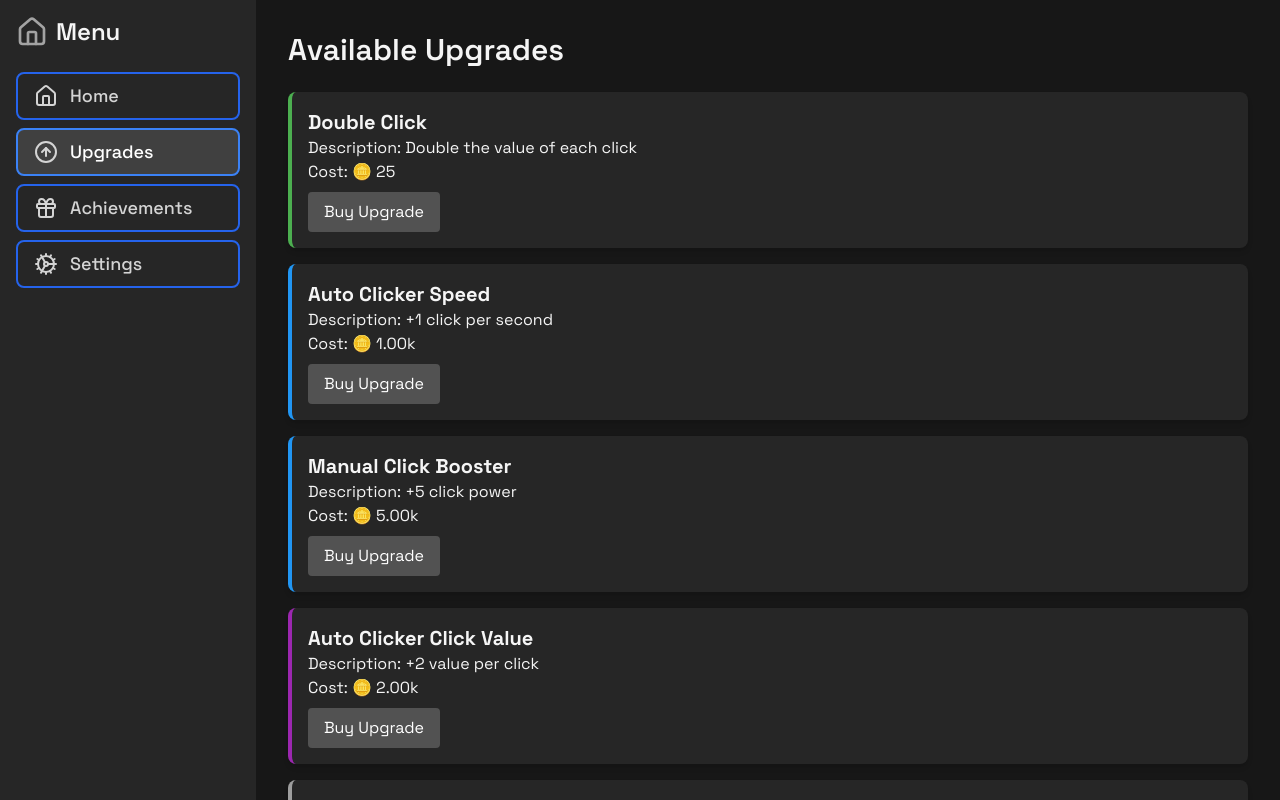
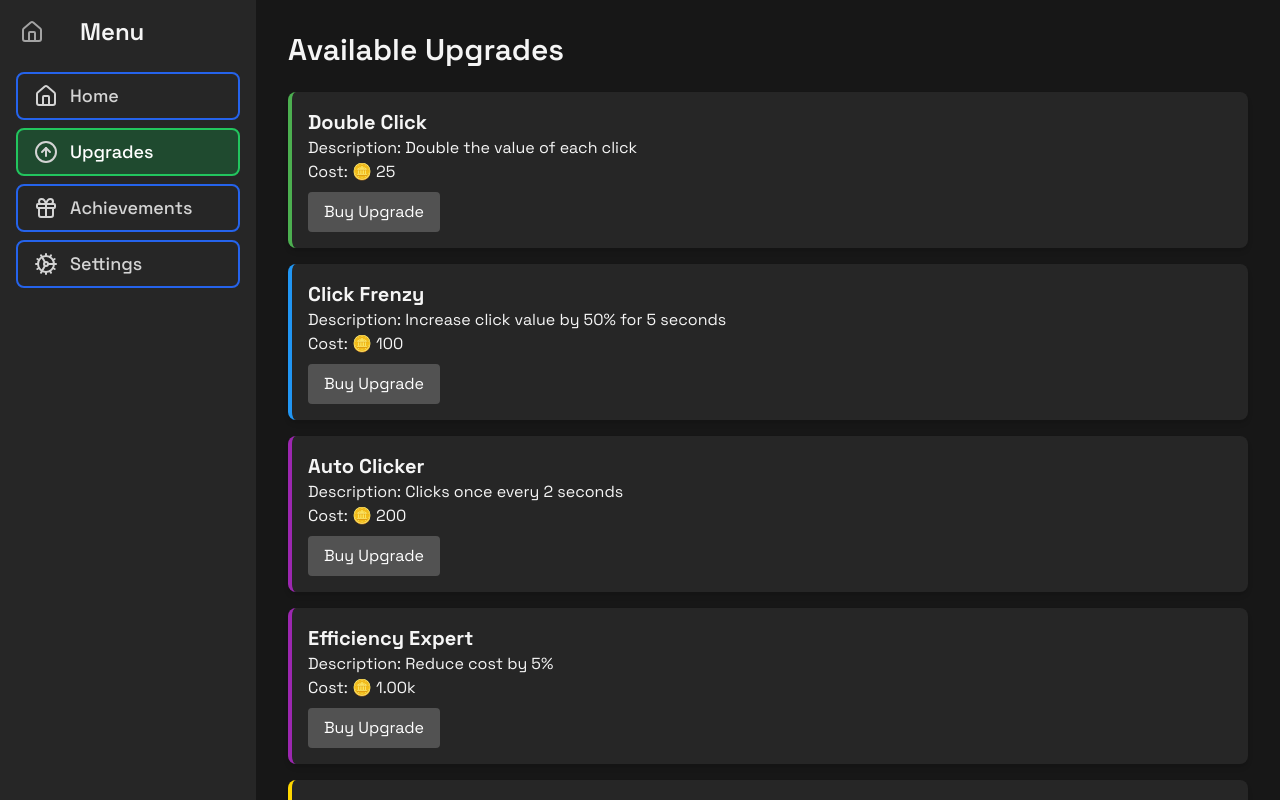
Before and after one commit to prodbyeagle/idleclicker2.0, a React (Create React App) app: page / in a window 1280 px wide. Both pictures are taken after a click on the button "Upgrades". Shown: the top 800 px of the page. Built offline with nearby package versions, Linux system fonts and the light colour scheme.

Commit message:
update 5

```diff
--- a/src/App.js
+++ b/src/App.js
@@ -5,25 +5,16 @@ import Sidebar from './components/Sidebar';
 import Modal from './components/Modal';
 import Settings from './components/Settings';
 import Upgrades from './components/Upgrades';
-import achievementsData from './data/achievements.json';
 
 const App = () => {
   const { t } = useTranslation();
   const [activeTab, setActiveTab] = useState('home');
   const [isUpgradeModalOpen, setUpgradeModalOpen] = useState(false);
-  const [isAchievementsModalOpen, setAchievementsModalOpen] = useState(false);
-  const [achievements, setAchievements] = useState([]);
   // eslint-disable-next-line
   const [points, setPoints] = useState(0);
   // eslint-disable-next-line
   const [upgradesCount, setUpgradesCount] = useState(0);
   const [isCollapsed, setIsCollapsed] = useState(false); // Track sidebar collapse
-
-  useEffect(() => {
-    if (activeTab === 'achievements') {
-      setAchievements(achievementsData.achievements);
-    }
-  }, [activeTab]);
 
   useEffect(() => {
     const handleResize = () => {
@@ -50,30 +41,17 @@ const App = () => {
           />
         )}
         {activeTab === 'upgrades' && (
-          <Upgrades/>
+          <Upgrades />
         )}
         {activeTab === 'settings' && (
           <Settings />
         )}
         {activeTab === 'achievements' && (
-          <div className="space-y-4">
-            <h2 className="text-3xl font-semibold mb-6">{t('achievements')}</h2>
-            {achievements.length > 0 ? (
-              achievements.map((achievement) => (
-                <div
-                  key={achievement.id}
-                  className="bg-neutral-800 p-4 rounded-lg shadow-md border-l-4"
-                  style={{ borderColor: getRarityColor(achievement.rarity) }}
-                >
-                  <h3 className="text-xl font-bold mb-2">{t(`achievement_${achievement.id}_name`)}</h3>
-                  <p className="text-lg mb-2">{t('description')}: {t(`achievement_${achievement.id}_description`)}</p>
-                  <p className="text-lg mb-2">{t('reward')}: {achievement.reward}</p>
-                  <p className="text-lg mb-2">{t('unlocked')}: {achievement.unlocked ? t('✅') : t('❌')}</p>
-                </div>
-              ))
-            ) : (
-              <p className="text-lg">{t('noAchievements')}</p>
-            )}
+          <div className="flex items-center justify-center h-full">
+            <div className="text-center">
+              <h2 className="text-5xl font-semibold mb-6">{t('achievements')}</h2>
+              <p className="text-2xl">{t('comingSoon')}</p>
+            </div>
           </div>
         )}
       </div>
@@ -82,30 +60,8 @@ const App = () => {
         <h2 className="text-3xl font-semibold mb-6">{t('availableUpgrades')}</h2>
         <IdleClicker modalType="upgrades" />
       </Modal>
-
-      <Modal isOpen={isAchievementsModalOpen} onClose={() => setAchievementsModalOpen(false)}>
-        <h2 className="text-3xl font-semibold mb-6">{t('achievements')}</h2>
-        <div className="space-y-4">
-          <p className="text-lg">{t('noAchievements')}</p>
-        </div>
-      </Modal>
     </div>
   );
 };
 
-const getRarityColor = (rarity) => {
-  switch (rarity) {
-    case 'common':
-      return '#4CAF50';
-    case 'rare':
-      return '#2196F3';
-    case 'epic':
-      return '#9C27B0';
-    case 'legendary':
-      return '#ffd700';
-    default:
-      return '#9E9E9E';
-  }
-};
-
 export default App;
--- /dev/null
+++ b/src/components/Checkbox.jsx
@@ -0,0 +1,39 @@
+import React from 'react';
+
+const Checkbox = ({ checked, onChange, label, disabled }) => {
+   return (
+      <label className={`flex items-center cursor-pointer ${disabled ? 'opacity-50 cursor-not-allowed' : 'text-neutral-100'}`}>
+         <input
+            type="checkbox"
+            checked={checked}
+            onChange={disabled ? undefined : onChange}
+            className="hidden"
+            disabled={disabled}
+         />
+         <span
+            className={`flex items-center justify-center w-6 h-6 border rounded mr-3 transition-colors duration-200 ${disabled ? 'bg-neutral-700 border-neutral-500' : (checked ? 'bg-green-500 border-green-500' : 'bg-neutral-800 border-neutral-600')
+               }`}
+         >
+            {checked && !disabled && (
+               <svg
+                  className="w-4 h-4 text-neutral-900"
+                  fill="none"
+                  stroke="currentColor"
+                  viewBox="0 0 24 24"
+                  xmlns="http://www.w3.org/2000/svg"
+               >
+                  <path
+                     strokeLinecap="round"
+                     strokeLinejoin="round"
+                     strokeWidth="2"
+                     d="M5 13l4 4L19 7"
+                  />
+               </svg>
+            )}
+         </span>
+         <span className={`text-lg ${disabled ? 'text-neutral-500' : ''}`}>{label}</span>
+      </label>
+   );
+};
+
+export default Checkbox;
--- a/src/components/Sidebar.jsx
+++ b/src/components/Sidebar.jsx
@@ -20,10 +20,14 @@ const Sidebar = ({ activeTab, setActiveTab }) => {
    }, []);
 
    return (
-      <div className={`bg-neutral-800 p-4 flex flex-col h-full fixed top-0 left-0 transition-width duration-300 ${isCollapsed ? 'w-22' : 'w-64'}`}>
+      <div
+         className={`bg-neutral-800 p-4 flex flex-col h-full fixed top-0 left-0 transition-all duration-300 ease-in-out ${isCollapsed ? 'w-24' : 'w-64'}`}
+      >
          {/* Sidebar Header */}
-         <div className="mb-6 flex items-center space-x-2">
-            <Home size={32} className="text-neutral-400" />
+         <div
+            className={`mb-6 flex items-center ${isCollapsed ? 'justify-center' : 'space-x-8'} transition-all duration-300 ease-in-out`}
+         >
+            <Home size={32} className="text-neutral-400 hover:bg-neutral-900 transition-all duration-200 rounded p-1" />
             {!isCollapsed && <span className="text-neutral-100 text-2xl font-semibold">Menu</span>}
          </div>
 
@@ -31,7 +35,7 @@ const Sidebar = ({ activeTab, setActiveTab }) => {
          <div className="flex flex-col space-y-2 flex-grow">
             <Button
                onClick={() => setActiveTab('home')}
-               className={`flex items-center space-x-3 p-3 rounded-lg ${activeTab === 'home' ? 'bg-neutral-700 text-white border-2 border-blue-500' : 'text-neutral-300'}`}
+               className={`flex items-center space-x-3 p-3 rounded-lg ${activeTab === 'home' ? 'bg-blue-700/40 text-white border-2 border-blue-500' : 'text-neutral-300'}`}
                variant={activeTab === 'home' ? 'primary' : 'outline'}
             >
                <Home size={24} className="text-neutral-300" />
@@ -40,7 +44,7 @@ const Sidebar = ({ activeTab, setActiveTab }) => {
 
             <Button
                onClick={() => setActiveTab('upgrades')}
-               className={`flex items-center space-x-3 p-3 rounded-lg ${activeTab === 'upgrades' ? 'bg-neutral-700 text-white border-2 border-blue-500' : 'text-neutral-300'}`}
+               className={`flex items-center space-x-3 p-3 rounded-lg ${activeTab === 'upgrades' ? 'bg-green-700/40 hover:bg-green-700/70 text-white border-2 border-green-500' : 'text-neutral-300'}`}
                variant={activeTab === 'upgrades' ? 'primary' : 'outline'}
             >
                <CircleArrowUp size={24} className="text-neutral-300" />
@@ -49,7 +53,7 @@ const Sidebar = ({ activeTab, setActiveTab }) => {
 
             <Button
                onClick={() => setActiveTab('achievements')}
-               className={`flex items-center space-x-3 p-3 rounded-lg ${activeTab === 'achievements' ? 'bg-neutral-700 text-white border-2 border-yellow-500' : 'text-neutral-300'}`}
+               className={`flex items-center space-x-3 p-3 rounded-lg ${activeTab === 'achievements' ? 'bg-yellow-700/40 hover:bg-yellow-700/70 text-white border-2 border-yellow-500' : 'text-neutral-300'}`}
                variant={activeTab === 'achievements' ? 'primary' : 'outline'}
             >
                <Gift size={24} className="text-neutral-300" />
@@ -58,7 +62,7 @@ const Sidebar = ({ activeTab, setActiveTab }) => {
 
             <Button
                onClick={() => setActiveTab('settings')}
-               className={`flex items-center space-x-3 p-3 rounded-lg ${activeTab === 'settings' ? 'bg-neutral-700 text-white border-2 border-green-500' : 'text-neutral-300'}`}
+               className={`flex items-center space-x-3 p-3 rounded-lg ${activeTab === 'settings' ? 'bg-gray-700/40 hover:bg-gray-700/70 text-white border-2 border-gray-500' : 'text-neutral-300'}`}
                variant={activeTab === 'settings' ? 'primary' : 'outline'}
             >
                <Cog size={24} className="text-neutral-300" />
--- a/src/components/Upgrades.jsx
+++ b/src/components/Upgrades.jsx
@@ -23,6 +23,7 @@ const Upgrades = () => {
    const [toastMessage, setToastMessage] = useState('');
    const [borderClass, setBorderClass] = useState('');
    const [points, setPoints] = useState(0);
+   const [isCollapsed, setIsCollapsed] = useState(window.innerWidth < 768);
 
    useEffect(() => {
       const savedData = loadUserData();
@@ -38,11 +39,21 @@ const Upgrades = () => {
          };
       });
 
-
       fullUpgrades.sort((a, b) => rarityOrder[a.rarity] - rarityOrder[b.rarity]);
 
       debugLog('Merged and sorted upgrades:', fullUpgrades);
       setUpgrades(fullUpgrades);
+   }, []);
+
+   useEffect(() => {
+      const handleResize = () => {
+         setIsCollapsed(window.innerWidth < 768);
+      };
+
+      window.addEventListener('resize', handleResize);
+      handleResize();
+
+      return () => window.removeEventListener('resize', handleResize);
    }, []);
 
    const saveUserDataToStorage = (updatedUpgrades) => {
@@ -88,10 +99,8 @@ const Upgrades = () => {
          debugLog(`Upgrade ${upgrade.name}: Cost - ${currentCost}, Level - ${upgrade.level}/${upgrade.maxLevel}`);
 
          if (upgrade.id === id && points >= currentCost && upgrade.level < upgrade.maxLevel) {
-
             const newPoints = points - currentCost;
             debugLog(`Points after purchase: ${newPoints}`);
-
 
             setPoints(newPoints);
             purchaseSuccessful = true;
@@ -125,10 +134,10 @@ const Upgrades = () => {
    };
 
    return (
-      <div className={`space-y-4 ${borderClass}`}>
+      <div className={`space-y-4 ${borderClass} ${isCollapsed ? 'ml-6' : ''}`}>
          <h2 className="text-3xl font-semibold mb-6">{t('availableUpgrades')}</h2>
 
-         <div className="grid grid-cols-1 gap-4">
+         <div className="grid grid-cols-1 sm:grid-cols-1 md:grid-cols-1 lg:grid-cols-1 gap-4">
             {upgrades.map((upgrade) => {
                const baseCost = upgrade.cost;
                const costMultiplier = upgrade.costMultiplier || 1;
@@ -140,7 +149,6 @@ const Upgrades = () => {
                      className={`p-4 rounded-lg shadow-md bg-neutral-800 ${upgrade.level >= upgrade.maxLevel ? 'relative' : ''}`}
                      style={{
                         borderLeft: `4px solid ${getRarityColor(upgrade.rarity)}`,
-
                      }}
                   >
                      {upgrade.level >= upgrade.maxLevel && (
@@ -167,7 +175,6 @@ const Upgrades = () => {
                      >
                         {upgrade.level >= upgrade.maxLevel ? t('maxLevelReached') : t('buyUpgrade')}
                      </Button>
-
                   </div>
                );
             })}
--- a/src/data/achievements.json
+++ /dev/null
@@ -1,64 +0,0 @@
-{
-   "achievements": [
-      {
-         "id": 1,
-         "name": "Erster Klick",
-         "description": "Erreiche 10 Klicks",
-         "reward": "10 Bonuspunkte",
-         "rarity": "common",
-         "unlocked": false,
-         "type": "clicks",
-         "threshold": 10
-      },
-      {
-         "id": 2,
-         "name": "Klick-Meister",
-         "description": "Erreiche 100 Klicks",
-         "reward": "50 Bonuspunkte",
-         "rarity": "rare",
-         "unlocked": false,
-         "type": "clicks",
-         "threshold": 100
-      },
-      {
-         "id": 3,
-         "name": "Klick-Legende",
-         "description": "Erreiche 1000 Klicks",
-         "reward": "100 Bonuspunkte",
-         "rarity": "epic",
-         "unlocked": false,
-         "type": "clicks",
-         "threshold": 1000
-      },
-      {
-         "id": 4,
-         "name": "Upgrades Guru",
-         "description": "Kaufe 5 Upgrades",
-         "reward": "20 Bonuspunkte",
-         "rarity": "rare",
-         "unlocked": false,
-         "type": "upgrades",
-         "threshold": 5
-      },
-      {
-         "id": 5,
-         "name": "Mega-Klicker",
-         "description": "Erreiche 1.000.000 Punkte",
-         "reward": "500 Bonuspunkte",
-         "rarity": "legendary",
-         "unlocked": false,
-         "type": "points",
-         "threshold": 1000000
-      },
-      {
-         "id": 6,
-         "name": "Schneller Fortschritt",
-         "description": "Erreiche Level 10 in einem Upgrade",
-         "reward": "100 Bonuspunkte",
-         "rarity": "epic",
-         "unlocked": false,
-         "type": "upgrades",
-         "threshold": 10
-      }
-   ]
-}
--- a/src/data/upgrades.json
+++ b/src/data/upgrades.json
@@ -2,101 +2,86 @@
    "version": "1.2",
    "upgrades": [
       {
-         "id": 1,
-         "name": "Auto Clicker Speed",
-         "cost": 1000,
-         "costMultiplier": 1.5,
-         "effect": "Increase Auto Clicker speed",
-         "rarity": "rare",
-         "maxLevel": 20,
-         "levels": {
-            "1": "+1 click per second",
-            "2": "+2 clicks per second",
-            "3": "+3 clicks per second",
-            "20": "+20 clicks per second"
-         },
-         "level": 0,
-         "unlocked": true
-      },
-      {
-         "id": 2,
-         "name": "Auto Clicker Click Value",
-         "cost": 2000,
-         "costMultiplier": 2,
-         "effect": "Increase value of each Auto Clicker click",
-         "rarity": "epic",
-         "maxLevel": 10,
-         "levels": {
-            "1": "+2 value per click",
-            "2": "+4 value per click",
-            "3": "+6 value per click",
-            "10": "+20 value per click"
-         },
-         "level": 0,
-         "unlocked": false
-      },
-      {
          "id": 3,
          "name": "Double Click",
          "cost": 25,
-         "costMultiplier": 1.8,
+         "costMultiplier": 3,
          "effect": "Double the value of each manual click",
          "rarity": "common",
-         "maxLevel": 100,
+         "maxLevel": 50,
          "levels": {
             "1": "Double the value of each click",
             "2": "Triple the value of each click",
             "3": "Quadruple the value of each click",
-            "100": "Increase click value by 100%"
+            "50": "Increase click value by 100%"
          },
          "level": 0,
          "unlocked": false
       },
       {
          "id": 4,
-         "name": "Click Multiplier",
+         "name": "Click Frenzy",
          "cost": 100,
          "costMultiplier": 2,
-         "effect": "Increase overall click value by X%",
-         "rarity": "uncommon",
-         "maxLevel": 50,
+         "effect": "Increase click value by 50% for a short duration",
+         "rarity": "rare",
+         "maxLevel": 20,
          "levels": {
-            "1": "Increase click value by 5%",
-            "2": "Increase click value by 10%",
-            "50": "Increase click value by 250%"
+            "1": "Increase click value by 50% for 5 seconds",
+            "2": "Increase click value by 100% for 5 seconds",
+            "3": "Increase click value by 150% for 5 seconds",
+            "20": "Increase click value by 500% for 10 seconds"
          },
          "level": 0,
          "unlocked": false
       },
       {
          "id": 5,
-         "name": "Manual Click Booster",
-         "cost": 5000,
-         "costMultiplier": 1.6,
-         "effect": "Increase manual click power",
-         "rarity": "rare",
-         "maxLevel": 15,
+         "name": "Auto Clicker",
+         "cost": 200,
+         "costMultiplier": 5,
+         "effect": "Automatically clicks every second",
+         "rarity": "epic",
+         "maxLevel": 10,
          "levels": {
-            "1": "+5 click power",
-            "2": "+10 click power",
-            "15": "+100 click power"
+            "1": "Clicks once every 2 seconds",
+            "2": "Clicks once every 1.5 seconds",
+            "3": "Clicks once every 1 second",
+            "10": "Clicks once every 0.5 seconds"
          },
          "level": 0,
          "unlocked": false
       },
       {
          "id": 6,
-         "name": "Mega Clicker",
-         "cost": 25000,
-         "costMultiplier": 3,
-         "effect": "Massive boost to all clicks for a short time",
+         "name": "Power Boost",
+         "cost": 500,
+         "costMultiplier": 10,
+         "effect": "Increase the value of all upgrades by 10%",
          "rarity": "legendary",
          "maxLevel": 5,
          "levels": {
-            "1": "Boost all clicks by 50% for 10 seconds",
-            "2": "Boost all clicks by 100% for 10 seconds",
-            "3": "Boost all clicks by 200% for 10 seconds",
-            "5": "Boost all clicks by 500% for 10 seconds"
+            "1": "Increase upgrade values by 10%",
+            "2": "Increase upgrade values by 20%",
+            "3": "Increase upgrade values by 30%",
+            "5": "Increase upgrade values by 50%"
+         },
+         "level": 0,
+         "unlocked": false
+      },
+      {
+         "id": 7,
+         "name": "Efficiency Expert",
+         "cost": 1000,
+         "costMultiplier": 15,
+         "effect": "Reduce the cost of upgrades by 20%",
+         "rarity": "epic",
+         "maxLevel": 5,
+         "levels": {
+            "1": "Reduce cost by 5%",
+            "2": "Reduce cost by 10%",
+            "3": "Reduce cost by 15%",
+            "5": "Reduce cost by 25%"
          },
          "level": 0,
          "unlocked": false
--- a/src/locales/de/translation.json
+++ b/src/locales/de/translation.json
@@ -43,5 +43,6 @@
    "upgradeCost": "Kosten",
    "buyUpgrade": "Upgrade kaufen",
    "maxLevelReached": "✅ Maximalstufe erreicht",
-   "maxedUpgrade": "✅ Maxed Upgrade"
+   "maxedUpgrade": "✅ Maxed Upgrade",
+   "comingSoon": "Dieses Features kommt bald.."
 }
--- a/src/locales/en/translation.json
+++ b/src/locales/en/translation.json
@@ -43,5 +43,6 @@
    "upgradeCost": "Cost",
    "buyUpgrade": "Buy Upgrade",
    "maxLevelReached": "✅ Max Level Reached",
-   "maxedUpgrade": "✅ Maxed Upgrade"
+   "maxedUpgrade": "✅ Maxed Upgrade",
+   "comingSoon": "This Feature is Coming Soon.."
 }
--- a/src/styles/index.css
+++ b/src/styles/index.css
@@ -4,7 +4,7 @@
 
 /* Beispiel für globale Dunkelmodus-Stile */
 body {
-   @apply bg-neutral-900 text-neutral-100;
+   @apply bg-neutral-900 text-neutral-100 select-none;
 }
 
 button {
```
Also changed, not shown: src/components/Settings.jsx (+48 -35 lines).
